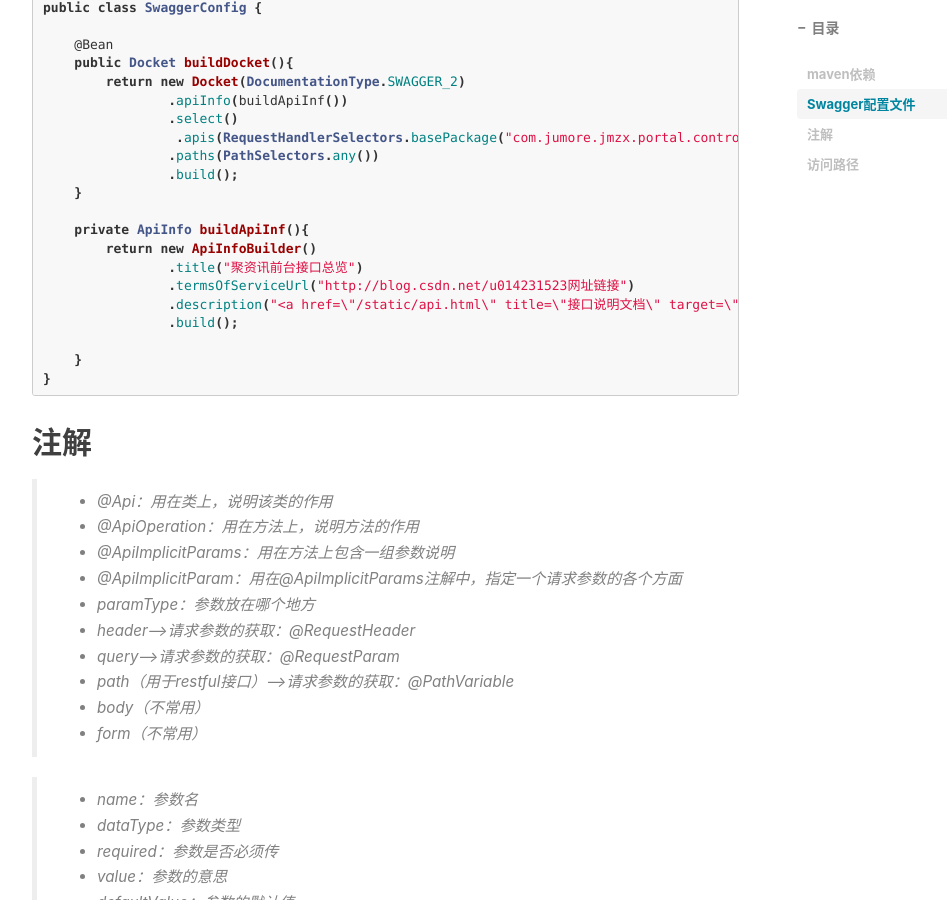
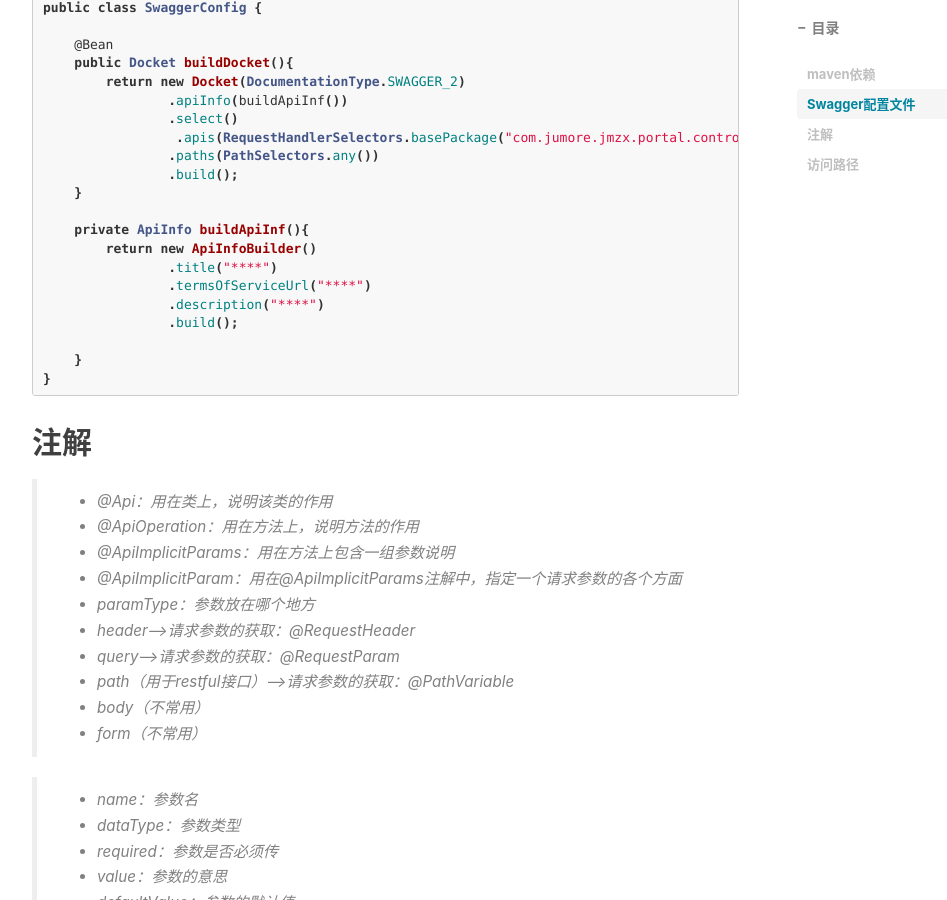
Before and after one commit to licc168/licc168.github.io, a Jekyll site: the page built from _posts/2017-07-12-springmvcswagger.md, in a window 1280 px wide and 900 px high, scrolled down 1509 px. Shown: the whole window, without its empty margins (233-1180 px from the left). Built offline with Jekyll 4.4.1, drawn with Linux system fonts in a browser that asks for light colours; nearby versions of some CDN libraries; comment, search, counter and statistics services are not loaded.

```diff
--- a/_posts/2017-07-12-springmvcswagger.md
+++ b/_posts/2017-07-12-springmvcswagger.md
@@ -74,9 +74,9 @@
 
     private ApiInfo buildApiInf(){
         return new ApiInfoBuilder()
-                .title("聚资讯前台接口总览")
-                .termsOfServiceUrl("http://blog.csdn.net/u014231523网址链接")
-                .description("<a href=\"/static/api.html\" title=\"接口说明文档\" target=\"_blank\">接口说明文档</a>")
+                .title("****")
+                .termsOfServiceUrl("****")
+                .description("****")
                 .build();
 
     }
```
